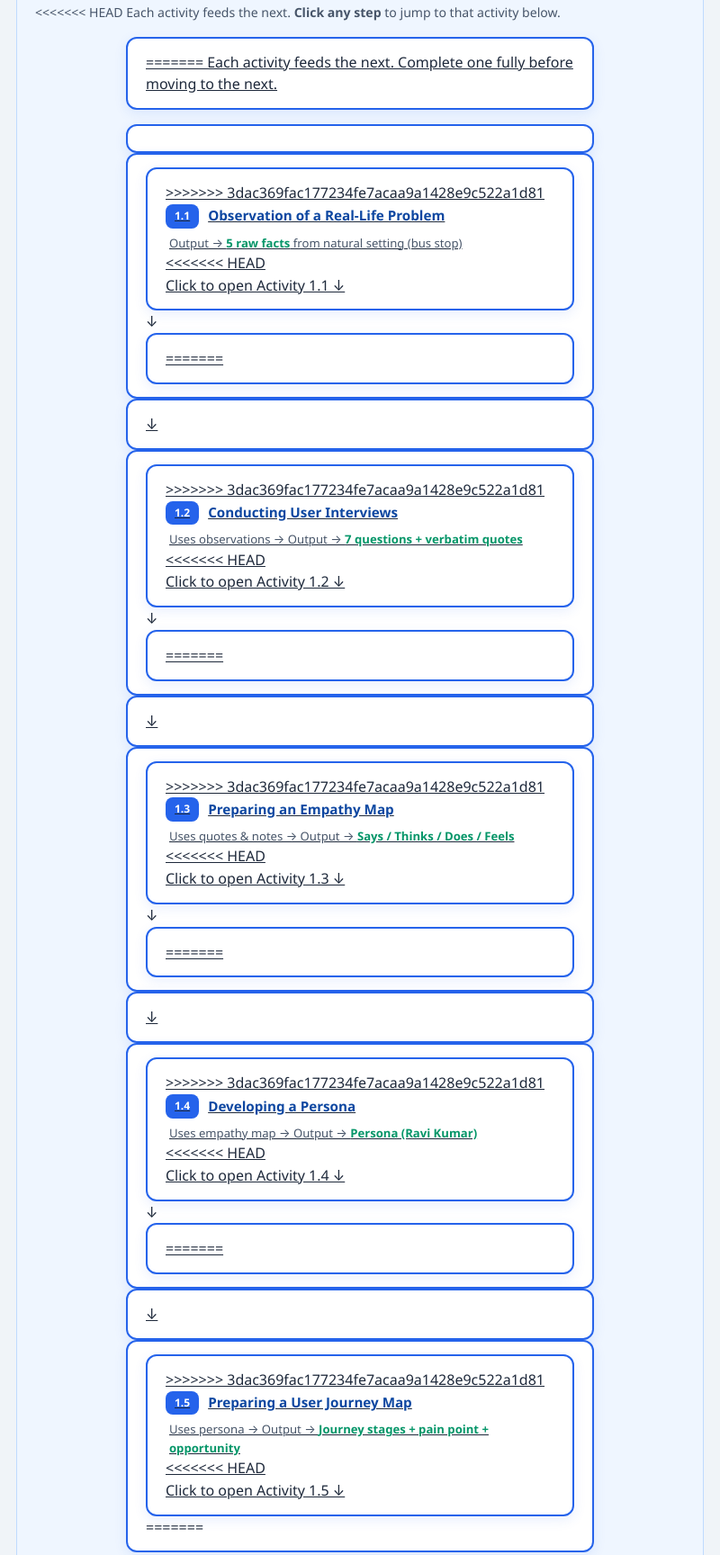
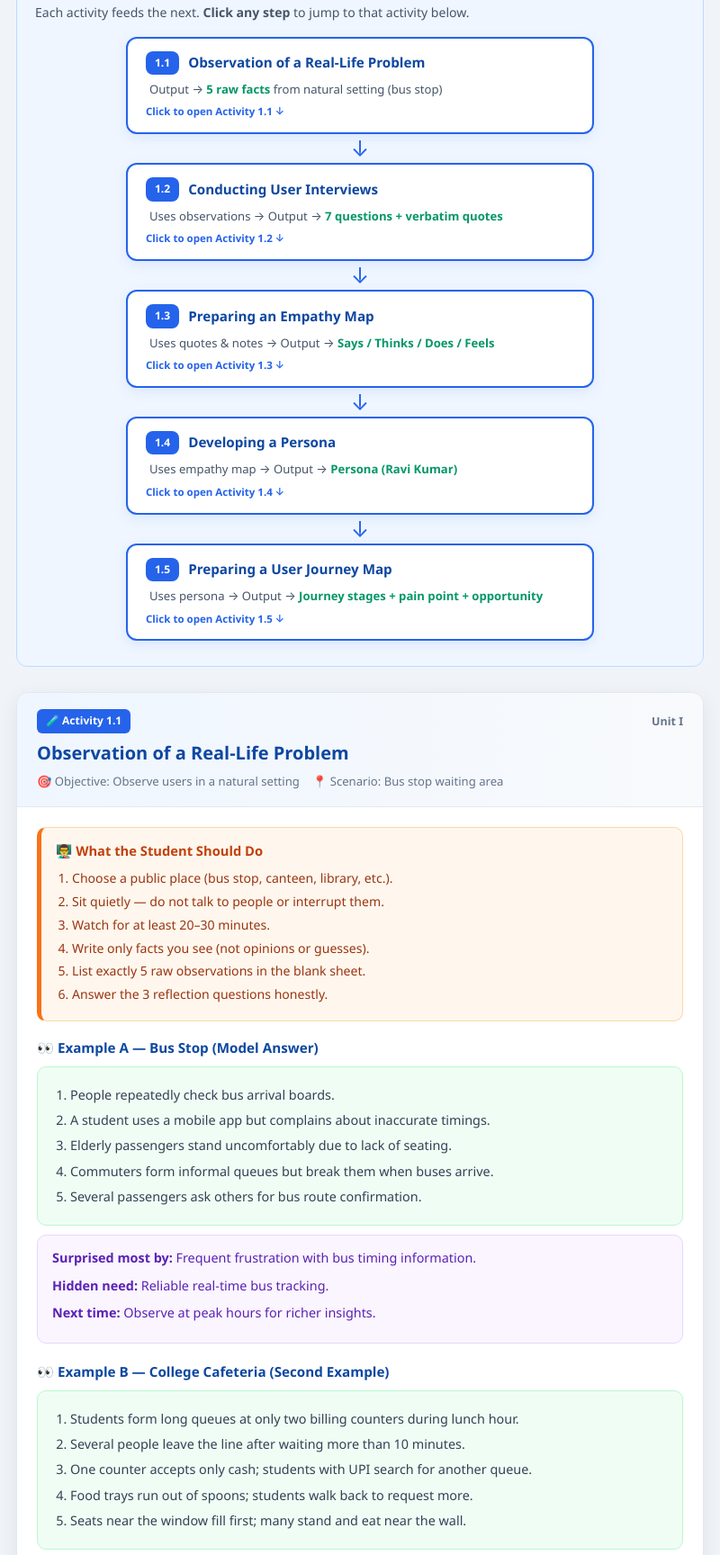
Before and after one commit to oyyathevan/lithuedu, an Electron app: page dti-notes/model-lab-sheet-u1.html in a window 800 px wide. Shown: the part 502-2230 px from the top of the page at 90% size. Drawn offline with Linux system fonts and the light colour scheme; sample sign-in values are in the browser's storage.

Commit message:
Add files via upload

```diff
--- a/dti-notes/model-lab-sheet-u1.html
+++ b/dti-notes/model-lab-sheet-u1.html
@@ -502,7 +502,6 @@
       width: 100%;
       max-width: 520px;
       box-shadow: 0 4px 14px rgba(37,99,235,0.1);
-<<<<<<< HEAD
       text-decoration: none;
       color: inherit;
       display: block;
@@ -514,8 +513,6 @@
       border-color: #1d4ed8;
       box-shadow: 0 6px 18px rgba(37,99,235,0.2);
       transform: translateY(-2px);
-=======
->>>>>>> 3dac369fac177234fe7acaa9a1428e9c522a1d81
     }
     .vflow-step .vs-top {
       display: flex;
@@ -543,29 +540,23 @@
       padding-left: 4px;
     }
     .vflow-step .vs-out strong { color: #059669; }
-<<<<<<< HEAD
     .vflow-step .vs-click {
       font-size: 0.72rem;
       color: #2563EB;
       margin-top: 6px;
       font-weight: 600;
     }
-=======
->>>>>>> 3dac369fac177234fe7acaa9a1428e9c522a1d81
     .vflow-arrow {
       color: #2563EB;
       font-size: 1.5rem;
       line-height: 1;
       padding: 4px 0;
     }
-<<<<<<< HEAD
     html { scroll-behavior: smooth; }
     .activity:target {
       outline: 3px solid #2563EB;
       outline-offset: 4px;
     }
-=======
->>>>>>> 3dac369fac177234fe7acaa9a1428e9c522a1d81
 
     footer {
       text-align: center;
@@ -629,107 +620,63 @@
     <div class="summary-box">
       <h3>📌 Overall Unit I Flow — How the 5 Experiments Connect</h3>
       <p style="font-size:0.88rem;color:#475569;margin-bottom:8px;">
-<<<<<<< HEAD
         Each activity feeds the next. <strong>Click any step</strong> to jump to that activity below.
       </p>
 
       <div class="vflow">
         <a href="#activity-1-1" class="vflow-step">
-=======
-        Each activity feeds the next. Complete one fully before moving to the next.
-      </p>
-
-      <div class="vflow">
-        <div class="vflow-step">
->>>>>>> 3dac369fac177234fe7acaa9a1428e9c522a1d81
           <div class="vs-top">
             <span class="vs-num">1.1</span>
             <span class="vs-title">Observation of a Real-Life Problem</span>
           </div>
           <div class="vs-out">Output → <strong>5 raw facts</strong> from natural setting (bus stop)</div>
-<<<<<<< HEAD
           <div class="vs-click">Click to open Activity 1.1 ↓</div>
         </a>
         <div class="vflow-arrow">↓</div>
 
         <a href="#activity-1-2" class="vflow-step">
-=======
-        </div>
-        <div class="vflow-arrow">↓</div>
-
-        <div class="vflow-step">
->>>>>>> 3dac369fac177234fe7acaa9a1428e9c522a1d81
           <div class="vs-top">
             <span class="vs-num">1.2</span>
             <span class="vs-title">Conducting User Interviews</span>
           </div>
           <div class="vs-out">Uses observations → Output → <strong>7 questions + verbatim quotes</strong></div>
-<<<<<<< HEAD
           <div class="vs-click">Click to open Activity 1.2 ↓</div>
         </a>
         <div class="vflow-arrow">↓</div>
 
         <a href="#activity-1-3" class="vflow-step">
-=======
-        </div>
-        <div class="vflow-arrow">↓</div>
-
-        <div class="vflow-step">
->>>>>>> 3dac369fac177234fe7acaa9a1428e9c522a1d81
           <div class="vs-top">
             <span class="vs-num">1.3</span>
             <span class="vs-title">Preparing an Empathy Map</span>
           </div>
           <div class="vs-out">Uses quotes &amp; notes → Output → <strong>Says / Thinks / Does / Feels</strong></div>
-<<<<<<< HEAD
           <div class="vs-click">Click to open Activity 1.3 ↓</div>
         </a>
         <div class="vflow-arrow">↓</div>
 
         <a href="#activity-1-4" class="vflow-step">
-=======
-        </div>
-        <div class="vflow-arrow">↓</div>
-
-        <div class="vflow-step">
->>>>>>> 3dac369fac177234fe7acaa9a1428e9c522a1d81
           <div class="vs-top">
             <span class="vs-num">1.4</span>
             <span class="vs-title">Developing a Persona</span>
           </div>
           <div class="vs-out">Uses empathy map → Output → <strong>Persona (Ravi Kumar)</strong></div>
-<<<<<<< HEAD
           <div class="vs-click">Click to open Activity 1.4 ↓</div>
         </a>
         <div class="vflow-arrow">↓</div>
 
         <a href="#activity-1-5" class="vflow-step">
-=======
-        </div>
-        <div class="vflow-arrow">↓</div>
-
-        <div class="vflow-step">
->>>>>>> 3dac369fac177234fe7acaa9a1428e9c522a1d81
           <div class="vs-top">
             <span class="vs-num">1.5</span>
             <span class="vs-title">Preparing a User Journey Map</span>
           </div>
           <div class="vs-out">Uses persona → Output → <strong>Journey stages + pain point + opportunity</strong></div>
-<<<<<<< HEAD
           <div class="vs-click">Click to open Activity 1.5 ↓</div>
         </a>
-=======
-        </div>
->>>>>>> 3dac369fac177234fe7acaa9a1428e9c522a1d81
       </div>
     </div>
 
     <!-- ========== ACTIVITY 1.1 ========== -->
-<<<<<<< HEAD
     <article class="activity" id="activity-1-1">
-=======
-    <article class="activity">
->>>>>>> 3dac369fac177234fe7acaa9a1428e9c522a1d81
       <div class="activity-head">
         <div class="ah-top">
           <span class="ah-num">🧪 Activity 1.1</span>
@@ -795,11 +742,7 @@
     </article>
 
     <!-- ========== ACTIVITY 1.2 ========== -->
-<<<<<<< HEAD
     <article class="activity" id="activity-1-2">
-=======
-    <article class="activity">
->>>>>>> 3dac369fac177234fe7acaa9a1428e9c522a1d81
       <div class="activity-head">
         <div class="ah-top">
           <span class="ah-num">🧪 Activity 1.2</span>
@@ -875,11 +818,7 @@
     </article>
 
     <!-- ========== ACTIVITY 1.3 ========== -->
-<<<<<<< HEAD
     <article class="activity" id="activity-1-3">
-=======
-    <article class="activity">
->>>>>>> 3dac369fac177234fe7acaa9a1428e9c522a1d81
       <div class="activity-head">
         <div class="ah-top">
           <span class="ah-num">🧪 Activity 1.3</span>
@@ -961,11 +900,7 @@
     </article>
 
     <!-- ========== ACTIVITY 1.4 ========== -->
-<<<<<<< HEAD
     <article class="activity" id="activity-1-4">
-=======
-    <article class="activity">
->>>>>>> 3dac369fac177234fe7acaa9a1428e9c522a1d81
       <div class="activity-head">
         <div class="ah-top">
           <span class="ah-num">🧪 Activity 1.4</span>
@@ -1068,11 +1003,7 @@
     </article>
 
     <!-- ========== ACTIVITY 1.5 ========== -->
-<<<<<<< HEAD
     <article class="activity" id="activity-1-5">
-=======
-    <article class="activity">
->>>>>>> 3dac369fac177234fe7acaa9a1428e9c522a1d81
       <div class="activity-head">
         <div class="ah-top">
           <span class="ah-num">🧪 Activity 1.5</span>
```
